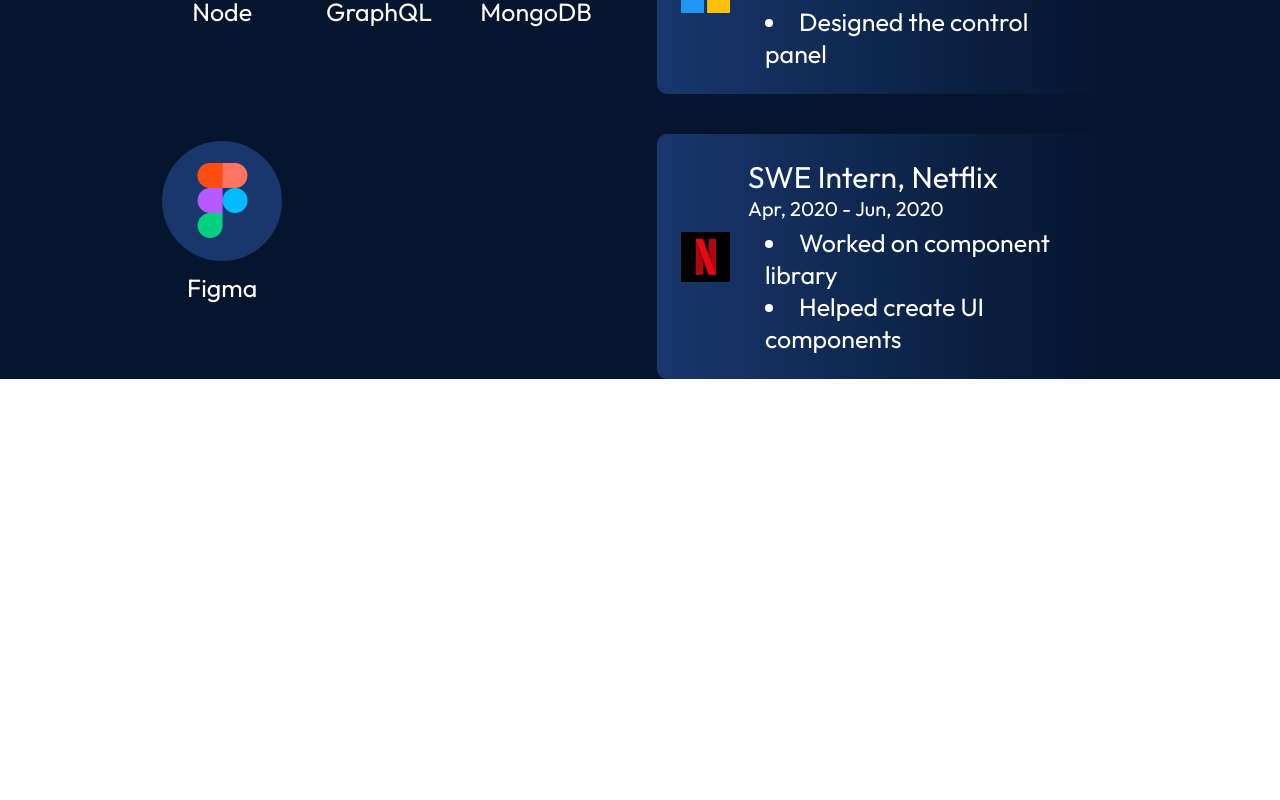
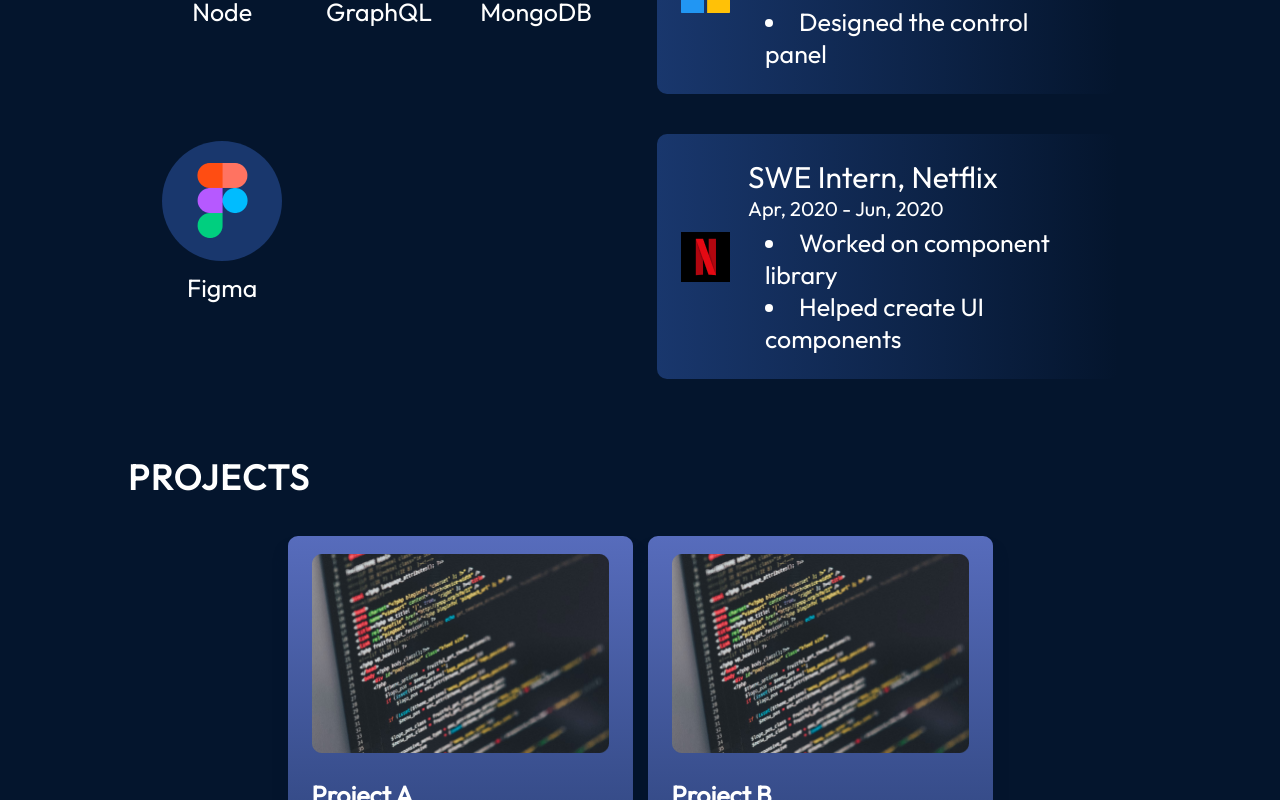
Before and after one commit to Shivanktyagi07/Portfolio-Website, a React (Vite) app: page / in a window 1280 px wide. Shown: the part 2000-2800 px from the top of the page. Before the commit the page ends 2379 px from the top, so only its background shows below. Built offline with nearby package versions, Linux system fonts and the light colour scheme.

Commit message:
project section added

```diff
--- a/index.html
+++ b/index.html
@@ -4,7 +4,7 @@
     <meta charset="UTF-8" />
     <link rel="icon" type="image/png" href="public\image-removebg-preview.ico" />
     <meta name="viewport" content="width=device-width, initial-scale=1.0" />
-    <title>Vite + React</title>
+    <title>My Portfolio</title>
   </head>
   <body>
     <div id="root"></div>
--- a/src/App.jsx
+++ b/src/App.jsx
@@ -5,6 +5,7 @@
 import { Experience } from "./Components/Experience/Experience"
 import { Hero } from "./Components/Hero/Hero"
 import { Navbar } from "./Components/Navbar/Navbar"
+import { Projects } from "./Components/Project/Projects"
 
 function App() {
 
@@ -14,6 +15,7 @@
     <Hero/>
     <About/>
     <Experience/>
+    <Projects/>
     {/* <Contact/> */}
   </div>
   )
--- a/src/Components/Navbar/Navbar.module.css
+++ b/src/Components/Navbar/Navbar.module.css
@@ -8,7 +8,9 @@
   padding-top: 61px;
   z-index: 2;
   margin: 0 10%;
+  background: "rgb(34,193,195)",
 }
+
 
 .title {
   font-size: 30px;
--- /dev/null
+++ b/src/Components/Project/ProjectCard.jsx
@@ -0,0 +1,37 @@
+import React from "react";
+
+import styles from "./ProjectCard.module.css";
+import { getImageUrl } from "../../utils";
+
+export const ProjectCard = ({
+  project: { title, imageSrc, description, skills, demo, source },
+}) => {
+  return (
+    <div className={styles.container}>
+      <img
+        src={getImageUrl(imageSrc)}
+        alt={`Image of ${title}`}
+        className={styles.image}
+      />
+      <h3 className={styles.title}>{title}</h3>
+      <p className={styles.description}>{description}</p>
+      <ul className={styles.skills}>
+        {skills.map((skill, id) => {
+          return (
+            <li key={id} className={styles.skill}>
+              {skill}
+            </li>
+          );
+        })}
+      </ul>
+      <div className={styles.links}>
+        <a href={demo} className={styles.link}>
+          Demo
+        </a>
+        <a href={source} className={styles.link}>
+          Source
+        </a>
+      </div>
+    </div>
+  );
+};
--- /dev/null
+++ b/src/Components/Project/ProjectCard.module.css
@@ -0,0 +1,61 @@
+@import "../../vars.css";
+
+.container {
+  display: flex;
+  flex-direction: column;
+  border-radius: 10px;
+  background: linear-gradient(180deg, #576cbc 0%, #132a53 100%);
+  box-shadow: 0 16px 14px 0 #04152d;
+  padding: 18px 24px;
+  max-width: 345px;
+}
+
+.image {
+  margin-bottom: 26px;
+}
+
+.title {
+  font-size: 25px;
+  font-weight: 700;
+}
+
+.description {
+  margin-top: 6px;
+  font-size: 25px;
+  font-weight: 400;
+}
+
+.skills {
+  width: 100%;
+  margin-top: 14px;
+  display: flex;
+  flex-direction: row;
+  flex-wrap: wrap;
+  gap: 6px;
+  list-style: none;
+}
+
+.skill {
+  font-size: 25px;
+  font-weight: 400;
+  border-radius: 100px;
+  background: var(--color-dark);
+  padding: 2px 22px;
+}
+
+.links {
+  width: 100%;
+  margin-top: 26px;
+  display: flex;
+  justify-content: space-around;
+}
+
+.link {
+  text-decoration: none;
+  color: var(--color-text);
+  font-size: 30px;
+  font-weight: 600;
+  border-radius: 100px;
+  background: var(--color-primary);
+  padding: 1px 22px;
+}
--- /dev/null
+++ b/src/Components/Project/Projects.jsx
@@ -0,0 +1,19 @@
+import React from "react";
+
+import styles from "./Projects.module.css";
+
+import projects from "../../data/projects.json";
+import { ProjectCard } from "./ProjectCard";
+
+export const Projects = () => {
+  return (
+    <section className={styles.container} id="projects">
+      <h2 className={styles.title}>Projects</h2>
+      <div className={styles.projects}>
+        {projects.map((project, id) => {
+          return <ProjectCard key={id} project={project} />;
+        })}
+      </div>
+    </section>
+  );
+};
--- /dev/null
+++ b/src/Components/Project/Projects.module.css
@@ -0,0 +1,26 @@
+@import "../../vars.css";
+
+.container {
+  margin-top: 76px;
+  color: var(--color-text);
+  margin-left: 10%;
+  margin-right: 10%;
+}
+
+.title {
+  font-size: 35px;
+  font-weight: 700;
+  letter-spacing: 1.75px;
+  text-transform: uppercase;
+}
+
+.projects {
+  margin-top: 37px;
+  display: flex;
+  flex-direction: row;
+  flex-wrap: wrap;
+  align-items: center;
+  justify-content: center;
+  gap: 15px;
+  width: 100%;
+}
--- /dev/null
+++ b/src/data/projects.json
@@ -0,0 +1,26 @@
+[
+    {
+      "title": "Project A",
+      "imageSrc": "projects/project.png",
+      "description": "This is a project made to learn the latest languages by building an app.",
+      "skills": ["React", "Express", "Node"],
+      "demo": "https://www.example.com",
+      "source": "https://www.github.com"
+    },
+    {
+      "title": "Project B",
+      "imageSrc": "projects/project.png",
+      "description": "This is a project made to learn the latest languages by building an app.",
+      "skills": ["React", "Express", "Node", "Sass"],
+      "demo": "https://www.example.com",
+      "source": "https://www.github.com"
+    },
+    {
+      "title": "Project C",
+      "imageSrc": "projects/project.png",
+      "description": "This is a project made to learn the latest languages by building an app.",
+      "skills": ["React", "Express", "Node"],
+      "demo": "https://www.example.com",
+      "source": "https://www.github.com"
+    }
+  ]
--- a/src/index.css
+++ b/src/index.css
@@ -4,6 +4,6 @@
   padding: 0;
   font-family:"outfit", Arial, Helvetica, sans-serif;
 }
-/* body{
-  overflow: hidden;
-} */
+body{
+  overflow-x: hidden;
+}
```
